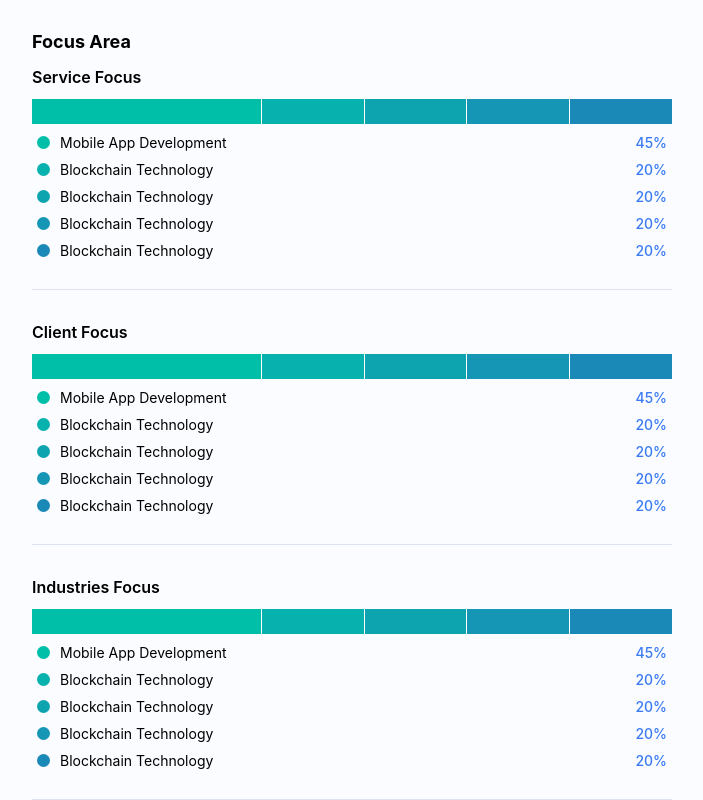
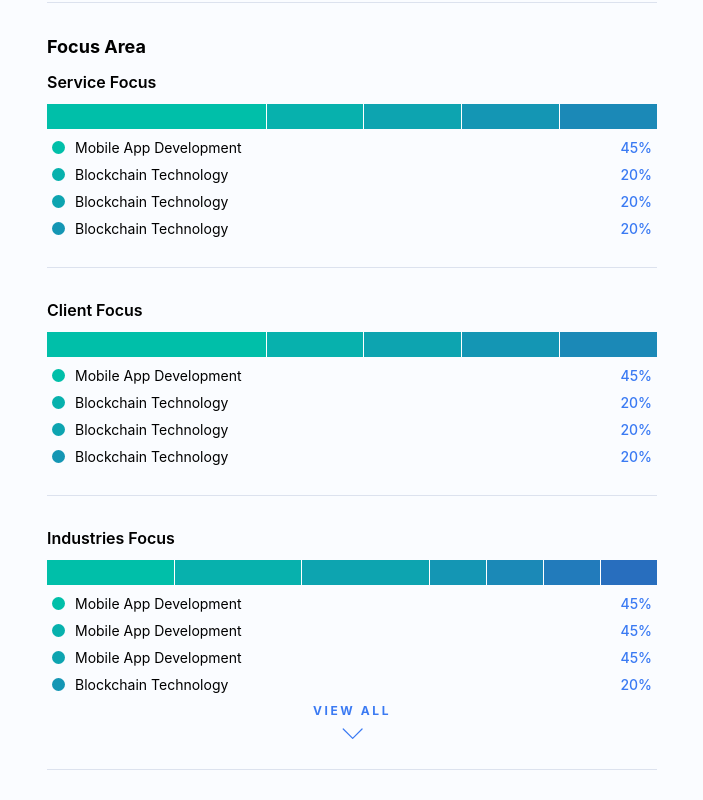
Before and after one commit to Jeffrey-mu/company-app, a Nuxt app: page /details/1 in a window 1280 px wide. Shown: the part 1000-1800 px from the top of the page, without its empty margins (288-991 px from the left). Built offline with nearby package versions, Linux system fonts and the light colour scheme.

Commit message:
feat：动态导入详情

```diff
--- a/app.vue
+++ b/app.vue
@@ -1,5 +1,6 @@
 <script setup>
 import Header from './components/Header.vue'
+import Footer from './components/Footer.vue'
 </script>
 <template>
   <template>
@@ -80,7 +81,10 @@ import Header from './components/Header.vue'
   </template>
 
   <Header />
-  <NuxtPage />
+  <div class="main">
+    <NuxtPage />
+  </div>
+  <Footer />
 </template>
 
 <style>
--- a/components/ChartBox.vue
+++ b/components/ChartBox.vue
@@ -17,7 +17,8 @@ export default {
         "#6f4ba4",
         "#85459a",
         "#9a3e90",
-        "#b03786"]
+        "#b03786"],
+      show: false
     }
   }
 }
@@ -29,13 +30,13 @@ export default {
       <div v-for="item, index in data.focus_area[type]" :key="item"
         :style="{ width: item.count + '%', backgroundColor: colors[index] }"></div>
     </div>
-    <div class="chart-legend-box">
-      <div class="chart-text-box" v-for="item, index in data.focus_area[type]" :key="item">
+    <div class="chart-legend-box" :class="{ '-more': show }">
+      <div class="chart-text-box" v-for="item, index in data.focus_area[type]" :key="item" v-show="index < 4 || show">
         <div class="chart-dot" :style="{ backgroundColor: colors[index] }"></div>
         <div class="chart-text">{{ item.label }}</div>
         <div class="chart-per">{{ item.count }}%</div>
       </div>
-      <div class="show-more-legend-btn">
+      <div class="show-more-legend-btn" @click="show =!show">
         <svg xmlns="http://www.w3.org/2000/svg" width="21px" height="11px" viewBox="0 0 21 11">
           <use xlink:href="#svg_arrow"></use>
         </svg>
--- /dev/null
+++ b/components/Footer.vue
@@ -0,0 +1,7 @@
+<template>
+  <div class="footer">
+    <a href="/privacy"> Privacy Policy </a>&nbsp;|&nbsp;
+    <a href="/cookies"> Cookies Policy </a>
+    <p>Copyright © 2022 All Rights Reserved</p>
+  </div>
+</template>
--- a/components/Header.vue
+++ b/components/Header.vue
@@ -1,5 +1,5 @@
 <template>
   <div class="header">
-    <h1 class="site-header">Top Mobile App Development Companies</h1>
+    <h1 class="site-header"><a href="/">Top Mobile App Development Companies</a></h1>
    </div>
 </template>
--- a/components/LocationBox.vue
+++ b/components/LocationBox.vue
@@ -9,7 +9,7 @@ export default {
 }
 </script>
 <template>
-  <div class="location-box">
+  <div class="location-box" :class="{'-more': show}">
     <div class="location-item" v-for="item, index in data.address_list" :key="item" v-show="show || !index">
       <p class="reviewer-title location-row">
         <img class="country-flag" :src="item.icon" alt="">
@@ -26,6 +26,6 @@ export default {
       </p>
     </div>
 
-    <div class="show-all-location-btn" @click="show = !show"></div>
+    <div class="show-all-location-btn " @click="show = !show"></div>
   </div>
 </template>
--- a/components/ReviewerBox.vue
+++ b/components/ReviewerBox.vue
@@ -9,7 +9,7 @@ export default {
 }
 </script>
 <template>
-  <div class="reviewer-box">
+  <div class="reviewer-box" :class="{ '-more': show }">
     <p class="reviewer-title">
       {{ item.short_describe }}
     </p>
@@ -80,7 +80,7 @@ export default {
     </template>
 
     <div class="show-more-review-btn" @click="show = !show">
-      <svg xmlns="http://www.w3.org/2000/svg" width="21px" height="11px" viewBox="0 0 21 11">
+      <svg xmlns="http://www.w3.org/2000/svg" width="21px" height="11px" viewBox="0 0 21 11" :style="{transform: show ? 'rotate(180deg)' : ''}">
         <use xlink:href="#svg_arrow"></use>
       </svg>
     </div>
--- /dev/null
+++ b/pages/cookies.vue
@@ -0,0 +1,3 @@
+<template>
+  cookies
+</template>
--- /dev/null
+++ b/pages/privacy.vue
@@ -0,0 +1,3 @@
+<template>
+  privacy
+</template>
--- a/public/1.json
+++ b/public/1.json
@@ -77,6 +77,14 @@
         }
       ],
       "industries_focus": [
+        {
+          "label": "Mobile App Development",
+          "count": "45"
+        },
+        {
+          "label": "Mobile App Development",
+          "count": "45"
+        },
         {
           "label": "Mobile App Development",
           "count": "45"
--- a/public/css/detail.css
+++ b/public/css/detail.css
@@ -310,7 +310,7 @@ img {
 }
 
 .chart-text-box {
-	display: none;
+	display: flex;
 	justify-content: space-between;
 	align-items: center;
 	margin: 10px 5px
--- a/public/css/index.css
+++ b/public/css/index.css
@@ -51,7 +51,8 @@ img {
 }
 
 .main {
-	flex: 1
+	flex: 1;
+	min-height: calc(100vh - 60px);
 }
 
 .app-card {
```
